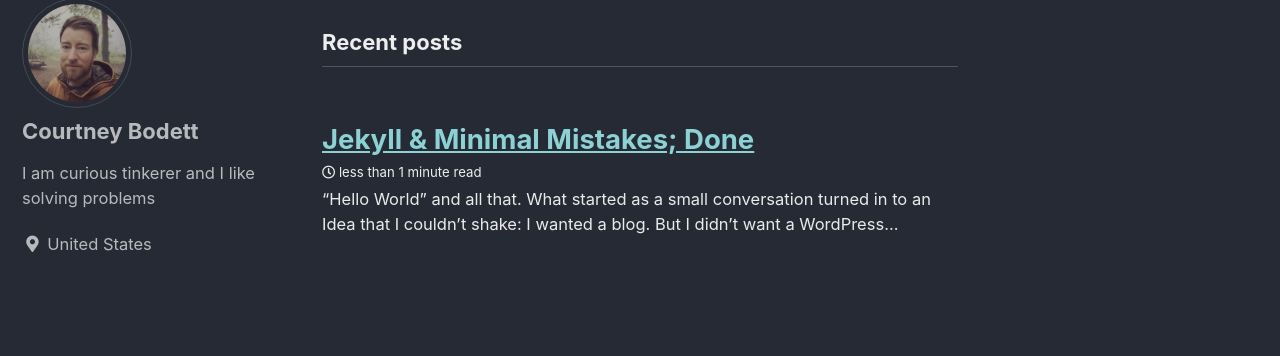
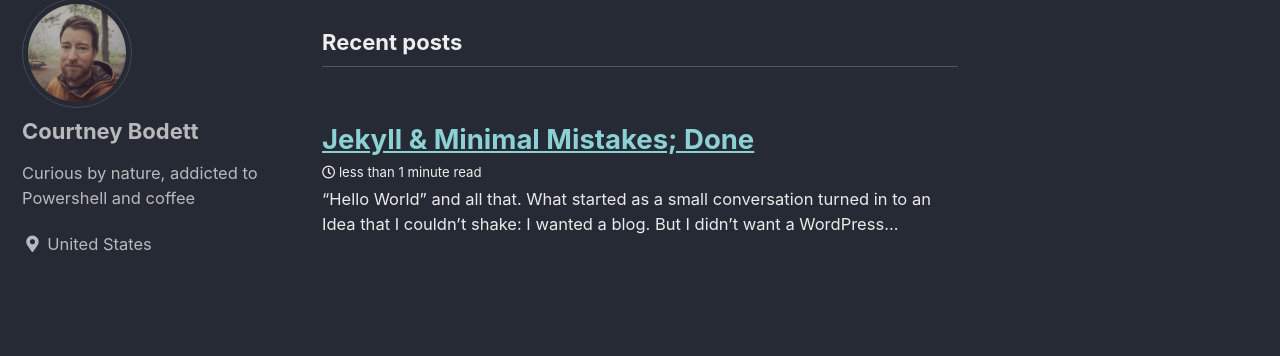
Before and after one commit to grey0ut/cbodett.github.io, a Jekyll site: the page built from index.html, in a window 1280 px wide. Shown: the part 113-469 px from the top of the page. Built offline with Jekyll 4.4.1, drawn with Linux system fonts in a browser that asks for light colours; cached includes are drawn as plain includes; the list of posts is cut into pages by our own code.

Commit message:
Formatting

```diff
--- a/_config.yml
+++ b/_config.yml
@@ -96,7 +96,7 @@ analytics:
 author:
   name             : "Courtney Bodett"
   avatar           : "/assets/images/avatar.jpg"
-  bio              : "I am curious tinkerer and I like solving problems"
+  bio              : "Curious by nature, addicted to Powershell and coffee"
   location         : "United States"
   email            :
   links:
```
